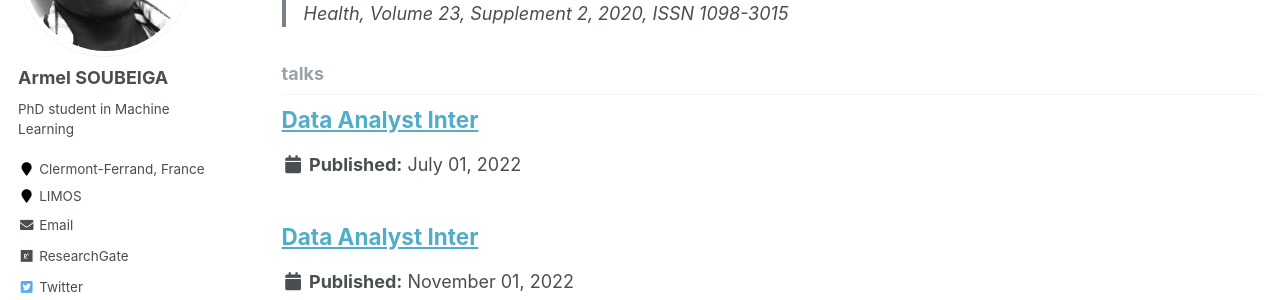
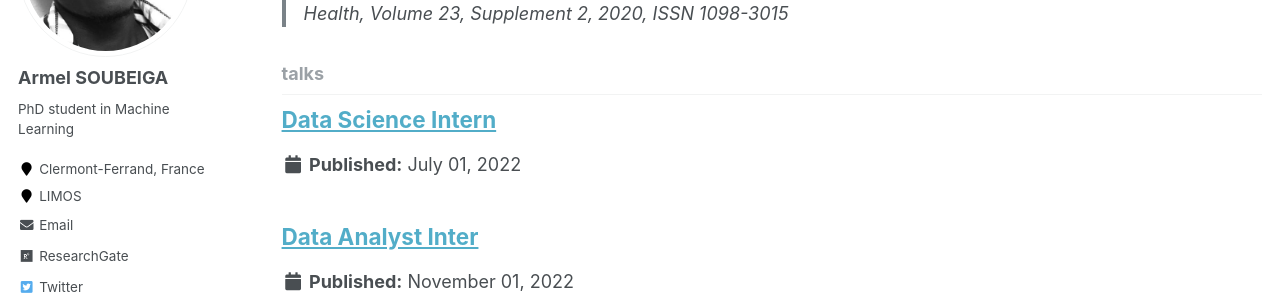
Before and after one commit to armelsoubeiga/armelsoubeiga.github.io, a Jekyll site: the page built from _pages/collection-archive.html, in a window 1280 px wide and 900 px high, scrolled down 8242 px. Shown: the part 154-454 px from the top of the window. Built offline with Jekyll 4.4.1, drawn with Linux system fonts in a browser that asks for light colours.

Commit message:
Update 2022-07-01-dena.md

```diff
--- a/_talks/2022-07-01-dena.md
+++ b/_talks/2022-07-01-dena.md
@@ -3,7 +3,7 @@ layout: post
 date_star: 2022-07-01
 date_end : 2022-12-31
 author: Nico Frank Wilfried DENA
-title: Data Analyst Inter
+title: Data Science Intern
 description: Analyser et visualiser les données des attaques terroristes et des PDIs au G3 Sahel (Burkina Faso-Mali-Niger) - Djihadiste Tracker
 image: /images/inters/bio-photo.jpg
 author_page : https://denanico1.github.io/
```
